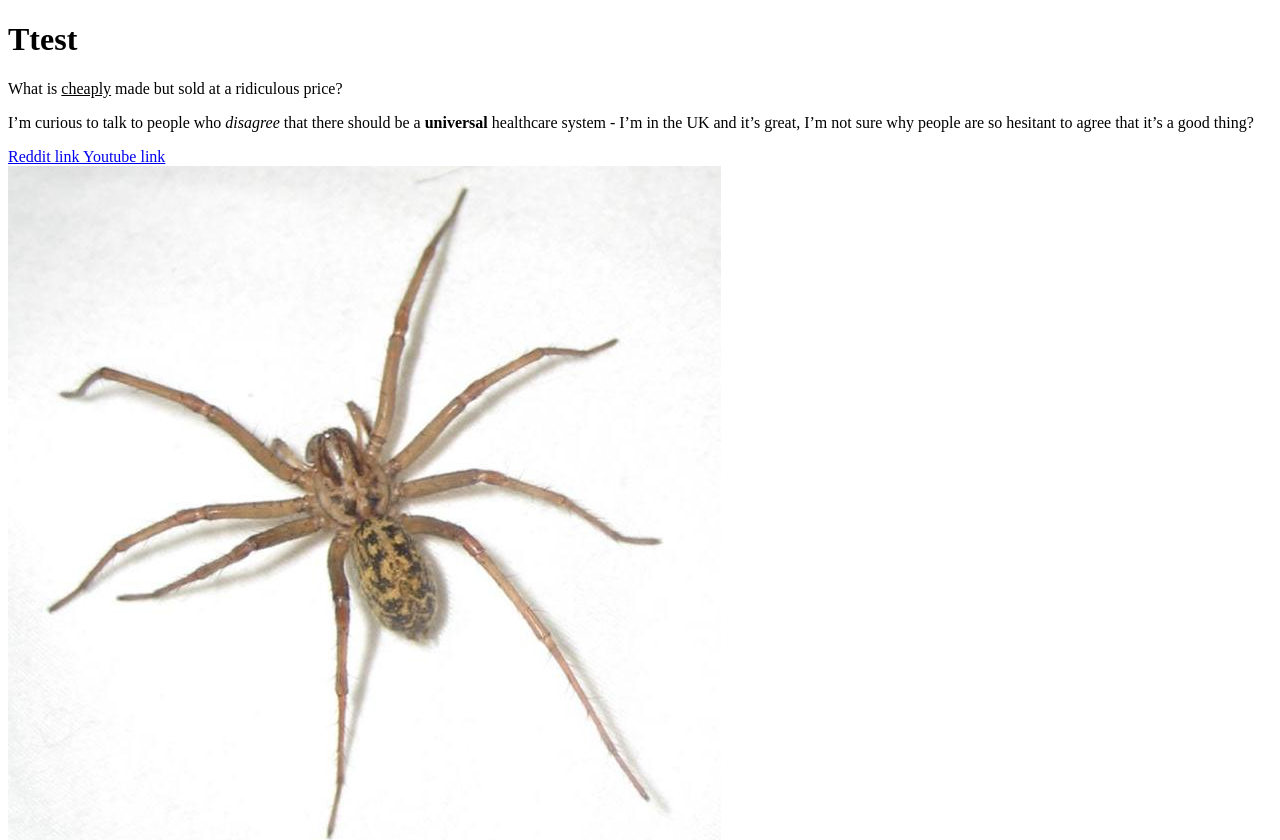
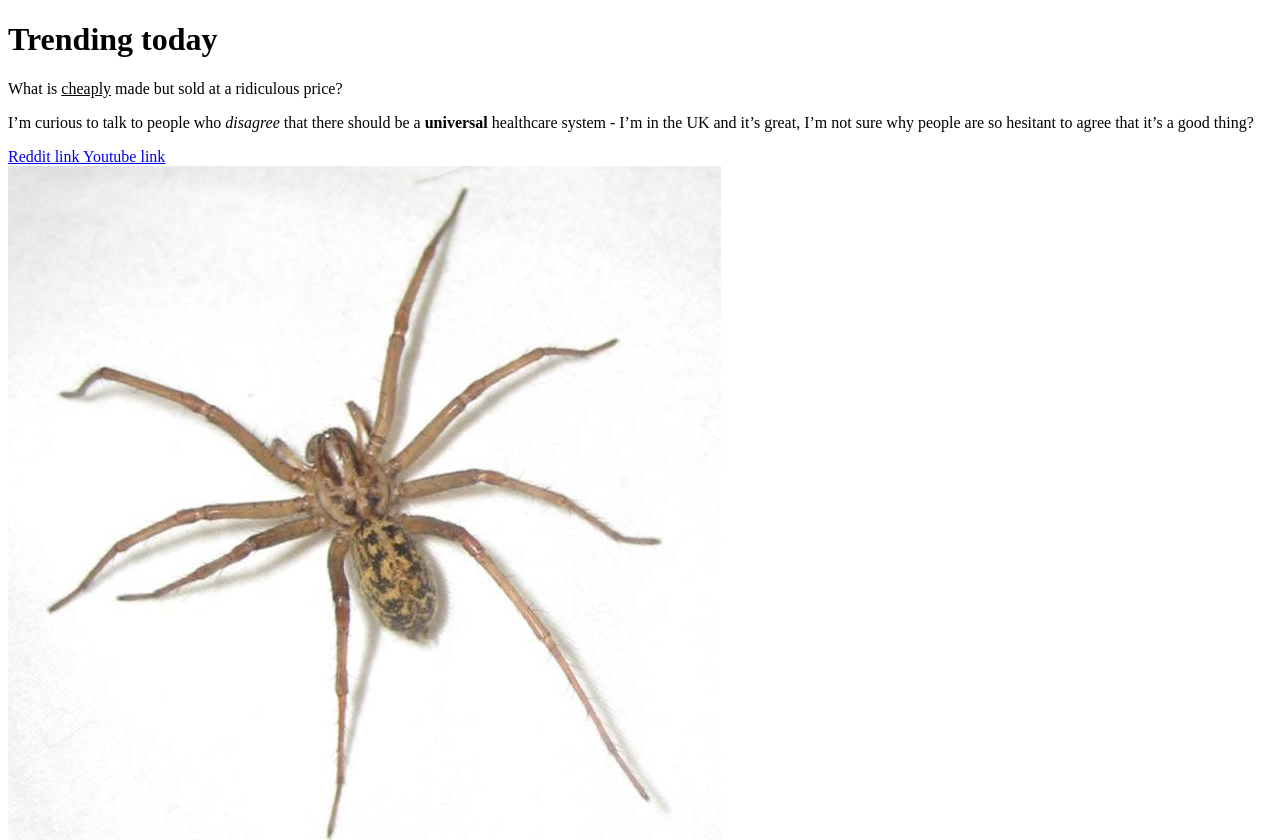
Before and after one commit to SamuMorsky/samu_morskywww21, a plain HTML site: page index.html in a window 1280 px wide. Shown: the top 840 px of the page. Drawn offline with Linux system fonts and the light colour scheme.

Commit message:
Update index.html

```diff
--- a/index.html
+++ b/index.html
@@ -8,7 +8,7 @@
 </head>
 
 <body>
-<h1> Ttest </h1>
+<h1> Trending today </h1>
 <p>What is <u>cheaply</u> made but sold at a ridiculous price?</p>
 <p>I’m curious to talk to people who <i>disagree</i>
 that there should be a <b>universal</b> healthcare system - I’m in the UK and it’s great,
```
